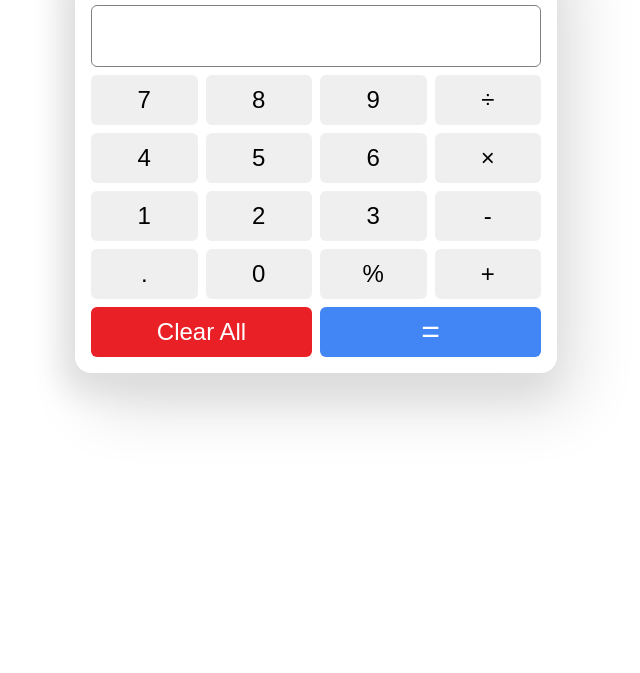
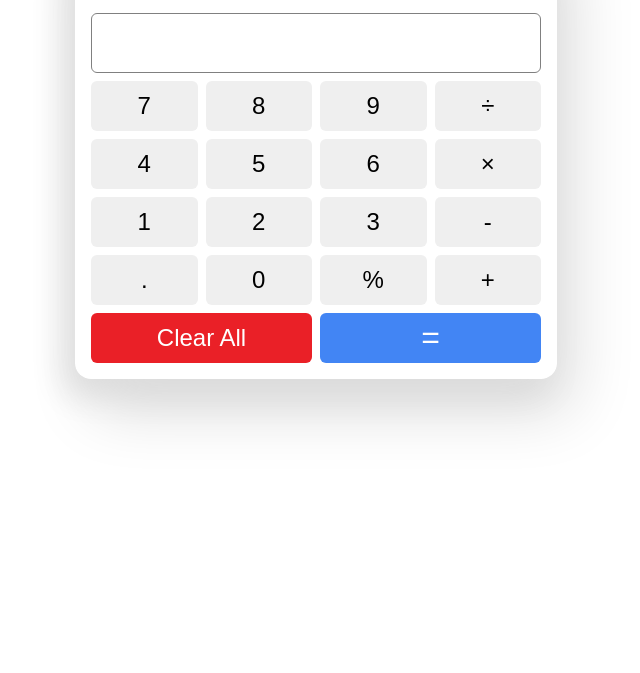
Before and after one commit to sagazirobiul/simple-calculator, a plain HTML site: page index.html in a window 1280 px wide. Shown: the part 127-800 px from the top of the page, without its empty margins (324-964 px from the left). Drawn offline with Linux system fonts and the light colour scheme.

Commit message:
updated textiput

```diff
--- a/style.css
+++ b/style.css
@@ -14,18 +14,17 @@ h2{
     padding: 1rem;
     border-radius: 1rem;
 }
-.textInput {
-    display: grid;
+.textInput input {
+    width: 100%;
+    height: 60px;
     margin: 0.5rem 0;
-}
-.textInput input {
-    height: 60px;
     border: none;
     border-radius: 6px;
     outline: none;
     font-size: 1.5rem;
     border: 0.5px solid grey;
     padding: 0 0.5rem;
+    box-sizing: border-box;
 }
 .numbers{
     display: grid;
```
